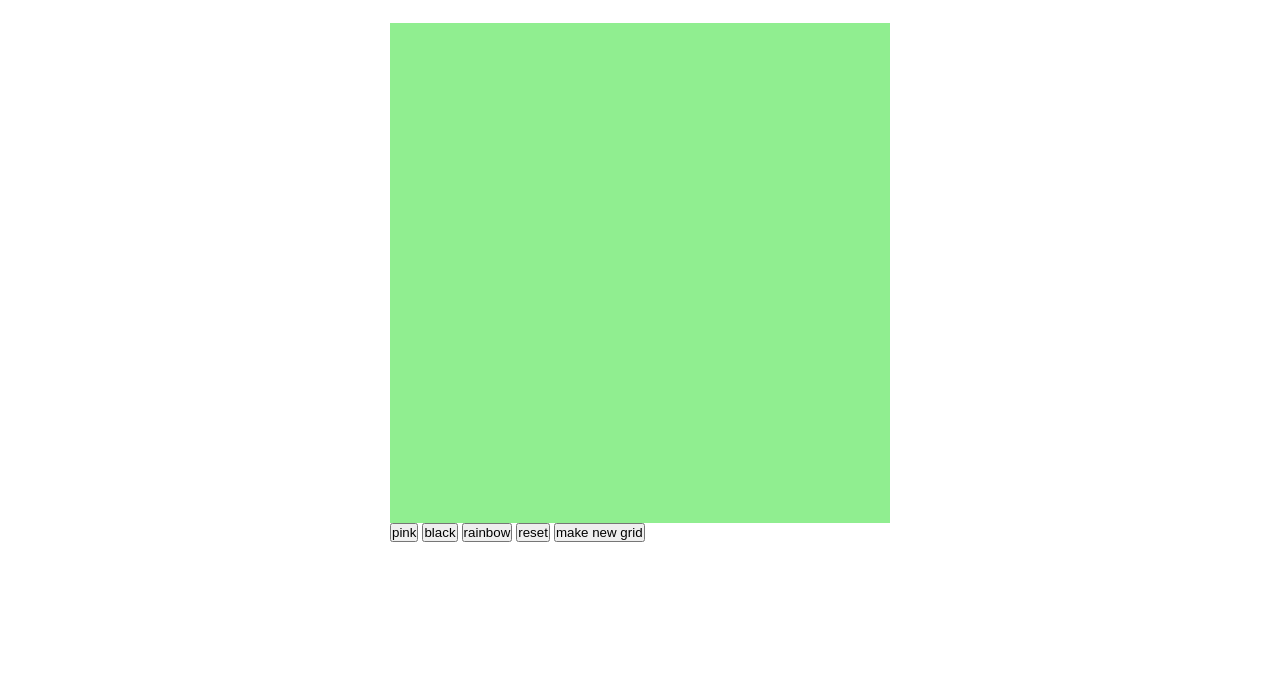
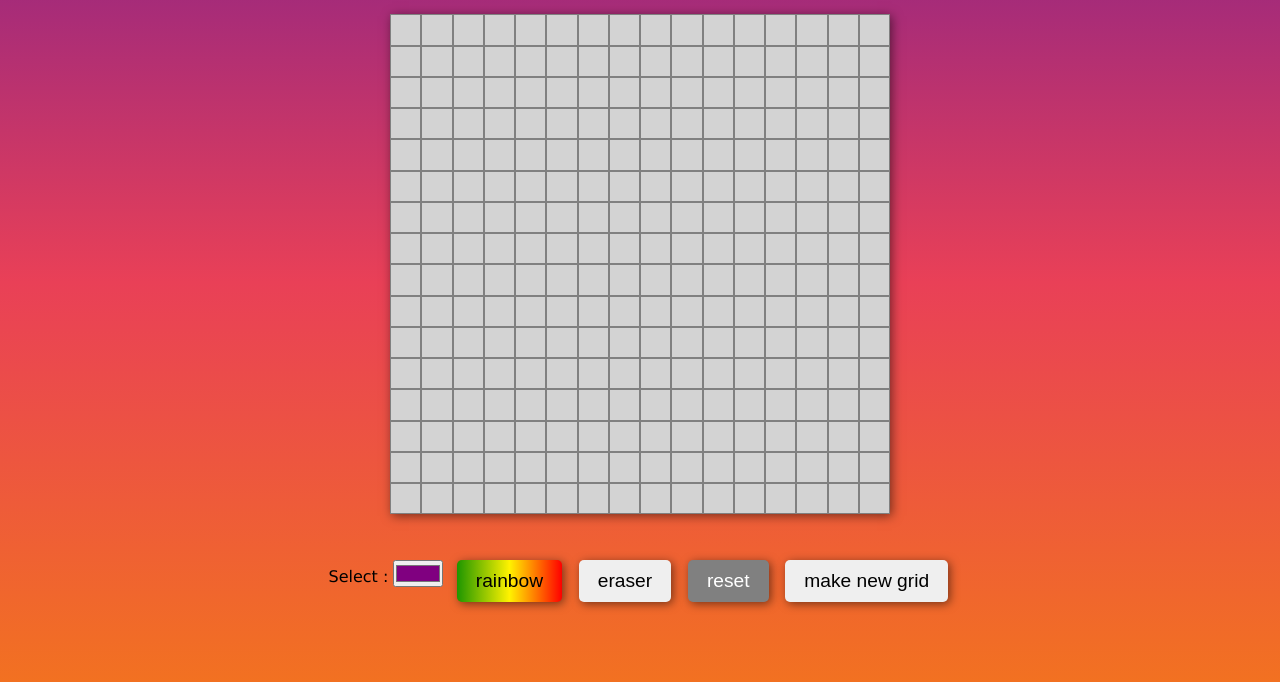
Before and after one commit to Drago78624/Etch-a-Sketch, a plain HTML site: page index.html in a window 1280 px wide. Shown: the part 118-800 px from the top of the page. Drawn offline with Linux system fonts and the light colour scheme.

Commit message:
refactoring left:

```diff
--- a/app.js
+++ b/app.js
@@ -2,6 +2,7 @@
 
 const gridContainer = document.querySelector(".grid-container");
 const btns = document.querySelectorAll("button");
+const colorPicker = document.querySelector(".color");
 
 const colorArray = ['#FF6633', '#FFB399', '#FF33FF', '#FFFF99', '#00B3E6',
 		  '#E6B333', '#3366E6', '#999966', '#99FF99', '#B34D4D',
@@ -14,7 +15,7 @@ const colorArray = ['#FF6633', '#FFB399', '#FF33FF', '#FFFF99', '#00B3E6',
 		  '#FF3380', '#CCCC00', '#66E64D', '#4D80CC', '#9900B3',
 		  '#E64D66', '#4DB380', '#FF4D4D', '#99E6E6', '#6666FF'];
 
-let color = "red"
+let color = "purple"
 
 function populateDivs(boxSize) {
   let boxWidth = 500 / boxSize;
@@ -31,6 +32,11 @@ function populateDivs(boxSize) {
 
 populateDivs(16);
 
+colorPicker.addEventListener("input", ()=>{
+  color = colorPicker.value
+  addingEventListener(color)
+})
+
 function addingEventListener(color) {
   const boxes = document.querySelectorAll(".box");
   boxes.forEach((box) => {
@@ -42,20 +48,22 @@ function addingEventListener(color) {
 
 addingEventListener(color);
 
+
 btns.forEach((btn) => {
   btn.addEventListener("click", () => {
       const boxes = document.querySelectorAll(".box");
     if (btn.classList.contains("reset")) {
       boxes.forEach((box) => {
-        box.style.backgroundColor = "lightgreen";
+        box.style.backgroundColor = "lightgray";
       });
+      color = colorPicker.value
     } else if (btn.classList.contains("size")) {
       const userInput = Number(
         prompt("enter the number of boxes (max: 100) : ")
       );
       if (userInput <= 100) {
         populateDivs(userInput);
-        addingEventListener("red");
+        addingEventListener("purple");
       } else {
         console.log("you want to crash or what !?");
       }
@@ -69,8 +77,8 @@ btns.forEach((btn) => {
                 }
             });
         });
-    }else if(btn.classList.contains("color")){
-        addingEventListener(btn.innerText)
-    }
+    }else if(btn.classList.contains("eraser")){
+      addingEventListener("lightgray")
+  }
   });
 });
--- a/index.html
+++ b/index.html
@@ -10,13 +10,16 @@
 </head>
 <body>
     <div id="root">
+        <h1>Etch-a-Sketch</h1>
         <div class="grid-container">
 
         </div>
         <div class="actions">
-            <button class="color">pink</button>
-            <button class="color">black</button>
+            <!-- <button class="color purple">purple</button>
+            <button class="color black">black</button> -->
+            <label for="colorPicker">Select : <input type="color" class="color" value="#800080"></label>
             <button class="rainbow">rainbow</button>
+            <button class="eraser">eraser</button>
             <button class="reset">reset</button>
             <button class="size">make new grid</button>
         </div>
--- a/style.css
+++ b/style.css
@@ -17,6 +17,20 @@ body {
     display: flex;
     justify-content: center;
     align-items: center;
+    font-family: Verdana, Geneva, Tahoma, sans-serif;
+    background-image: linear-gradient(#8A2387, #E94057,#F27121);
+}
+
+#root {
+  display: flex;
+  flex-direction: column;
+  align-items: center;
+  gap: 30px;
+}
+
+h1 {
+  text-align: center;
+  color: white;
 }
 
 .grid-container {
@@ -25,9 +39,68 @@ body {
     background-color: lightgray;
     display: flex;
     flex-wrap: wrap;
-    /* overflow: hidden; */
+    box-shadow: 2px 2px 10px rgba(0, 0, 0, 0.5);
 }
 
 .grid-container div {
-    background-color: lightgreen;
+    background-color: lightgray;
+    border: 1px solid gray;
 }
+
+.actions {
+  padding: 1rem;
+  text-align: center;
+  display: flex;
+  flex-wrap: wrap;
+  justify-content: center;
+  gap: 10px;
+}
+
+button {
+  padding: 0.5em 1em;
+  border-radius: 5px;
+  -webkit-border-radius: 5px;
+  -moz-border-radius: 5px;
+  -ms-border-radius: 5px;
+  -o-border-radius: 5px;
+  border: 0;
+  display: inline-block;
+  margin: 0 0.2rem;
+  font-size: 1.2rem;
+  box-shadow: 2px 2px 10px rgba(0, 0, 0, 0.5);
+  transition: transform 200ms;
+  cursor: pointer;
+  -webkit-transition: transform 200ms;
+  -moz-transition: transform 200ms;
+  -ms-transition: transform 200ms;
+  -o-transition: transform 200ms;
+}
+
+button:focus {
+  outline: 2px solid red;
+  transform: scale(0.93);
+  -webkit-transform: scale(0.93);
+  -moz-transform: scale(0.93);
+  -ms-transform: scale(0.93);
+  -o-transform: scale(0.93);
+}
+
+button.black {
+  background-color: black;
+  color: white;
+}
+
+button.purple{
+  background-color: purple;
+  color: white;
+}
+
+button.rainbow {
+  background-image: linear-gradient(to right,#1E9600, #FFF200, #FF0000);
+  color: black;
+}
+
+button.reset {
+  background-color: gray;
+  color: white;
+}
```
